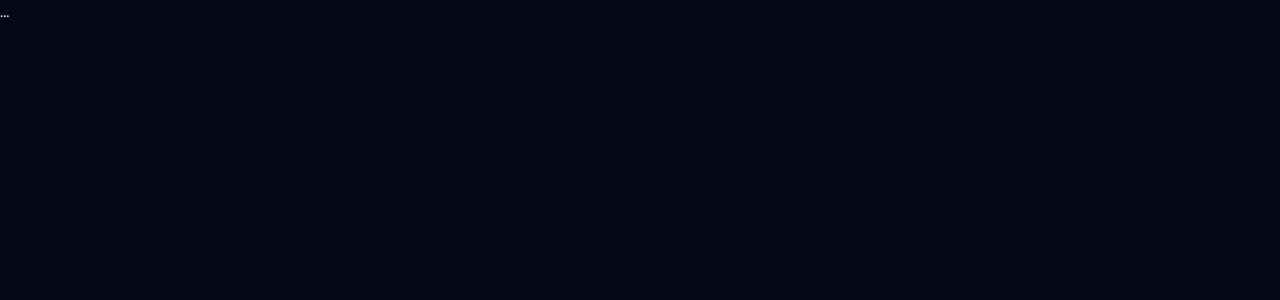
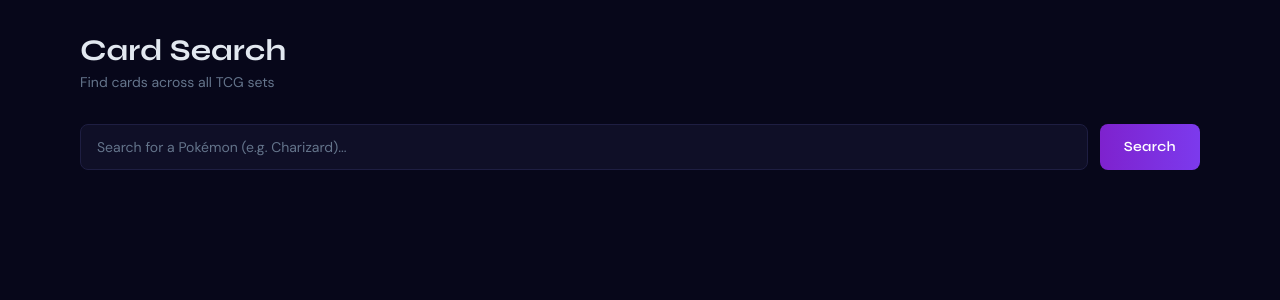
Before and after one commit to AfoD3V/poke-hub, a SvelteKit app in the folder ui/: page /search in a window 1280 px wide. Shown: the top 300 px of the page. Built offline with nearby package versions, Linux system fonts and the light colour scheme.

Commit message:
fix(ui): suppress empty state when error is active

```diff
--- a/ui/src/routes/search/+page.svelte
+++ b/ui/src/routes/search/+page.svelte
@@ -1 +1,132 @@
-...
+<script lang="ts">
+	import type { PageData } from './$types';
+	import Card from '$lib/components/Card.svelte';
+	import type { TcgCard } from '$shared/tcg';
+
+	export let data: PageData;
+
+	let query = data.query ?? '';
+	let cards: TcgCard[] = data.cards ?? [];
+	let totalCount = data.totalCount ?? 0;
+	let loading = false;
+	let error: string | null = data.error ?? null;
+
+	async function handleSearch(event: SubmitEvent) {
+		event.preventDefault();
+		loading = true;
+		error = null;
+
+		try {
+			const url = new URL('/api/cards/search', window.location.origin);
+			url.searchParams.set('q', query);
+			const res = await fetch(url.toString());
+			const body = await res.json();
+
+			if (!res.ok) {
+				throw new Error(body.error || `Search failed (${res.status})`);
+			}
+
+			cards = body.cards;
+			totalCount = body.totalCount;
+
+			// sync URL bar for shareability without full reload
+			const newUrl = new URL(window.location.href);
+			newUrl.searchParams.set('q', query);
+			window.history.replaceState({}, '', newUrl);
+		} catch (e) {
+			error = e instanceof Error ? e.message : 'Something went wrong';
+			cards = [];
+			totalCount = 0;
+		} finally {
+			loading = false;
+		}
+	}
+</script>
+
+<svelte:head>
+	<title>Search — PokeHub</title>
+</svelte:head>
+
+<div class="max-w-6xl mx-auto px-4 py-8">
+	<div class="mb-8">
+		<h1 class="font-syne text-3xl font-bold text-ph-text">Card Search</h1>
+		<p class="text-ph-muted text-sm mt-1 font-dm">Find cards across all TCG sets</p>
+	</div>
+
+	<form on:submit={handleSearch} class="flex gap-3 mb-8">
+		<input
+			type="text"
+			bind:value={query}
+			placeholder="Search for a Pokémon (e.g. Charizard)..."
+			class="form-input flex-1"
+			aria-label="Search query"
+		/>
+		<button type="submit" class="btn-primary w-auto whitespace-nowrap" disabled={loading}>
+			{#if loading}
+				<span class="flex items-center gap-2">
+					<svg class="animate-spin w-4 h-4" fill="none" viewBox="0 0 24 24" aria-hidden="true">
+						<circle class="opacity-25" cx="12" cy="12" r="10" stroke="currentColor" stroke-width="4" />
+						<path
+							class="opacity-75"
+							fill="currentColor"
+							d="M4 12a8 8 0 018-8V0C5.373 0 0 5.373 0 12h4z"
+						/>
+					</svg>
+					Searching…
+				</span>
+			{:else}
+				Search
+			{/if}
+		</button>
+	</form>
+
+	<!-- Error state -->
+	{#if error}
+		<div
+			role="alert"
+			class="mb-6 px-4 py-3 rounded-lg bg-red-950/50 border border-red-800/60 text-red-400 text-sm font-dm flex items-center gap-2"
+		>
+			<svg class="w-4 h-4 shrink-0" fill="none" viewBox="0 0 24 24" stroke="currentColor" stroke-width="2">
+				<circle cx="12" cy="12" r="10" />
+				<line x1="12" y1="8" x2="12" y2="12" />
+				<line x1="12" y1="16" x2="12.01" y2="16" />
+			</svg>
+			{error}
+		</div>
+	{/if}
+
+	<!-- Loading skeleton -->
+	{#if loading && cards.length === 0}
+		<div class="grid grid-cols-2 sm:grid-cols-3 md:grid-cols-4 lg:grid-cols-5 gap-6">
+			{#each Array.from({ length: 10 }) as _, i (i)}
+				<div class="animate-pulse bg-ph-card rounded-xl aspect-[2.5/3.5]" />
+			{/each}
+		</div>
+	{:else if cards.length > 0}
+		<!-- Results grid -->
+		<div class="grid grid-cols-2 sm:grid-cols-3 md:grid-cols-4 lg:grid-cols-5 gap-6">
+			{#each cards as card (card.id)}
+				<Card {card} />
+			{/each}
+		</div>
+		<p class="mt-6 text-sm text-ph-muted text-center font-dm">
+			{totalCount} result{totalCount === 1 ? '' : 's'} found
+		</p>
+	{:else if !loading && !error && query}
+		<!-- Empty state -->
+		<div class="text-center mt-16">
+			<svg
+				class="w-12 h-12 mx-auto text-ph-muted mb-4"
+				fill="none"
+				viewBox="0 0 24 24"
+				stroke="currentColor"
+				stroke-width="1.5"
+			>
+				<rect x="3" y="3" width="18" height="18" rx="3" />
+				<path d="M3 9h18" />
+				<path d="M9 21V9" />
+			</svg>
+			<p class="text-ph-muted font-dm">No cards found for “{query}”.</p>
+		</div>
+	{/if}
+</div>
```
